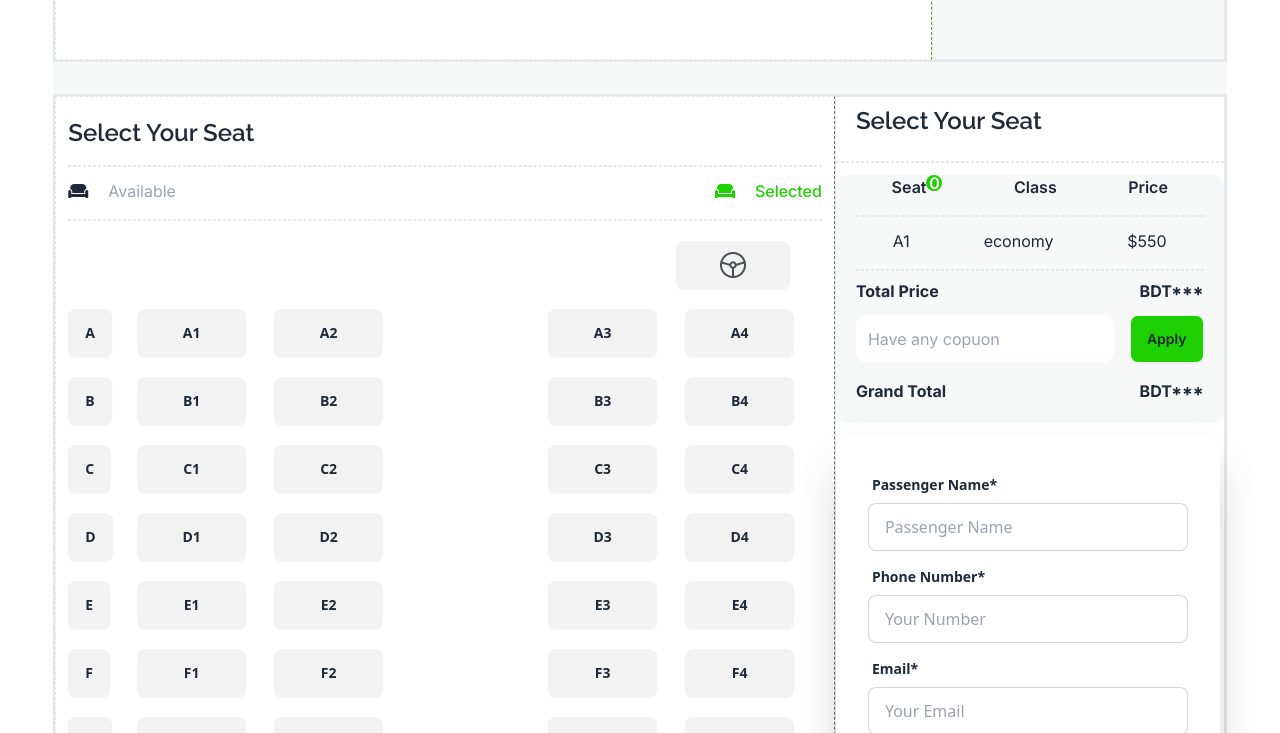
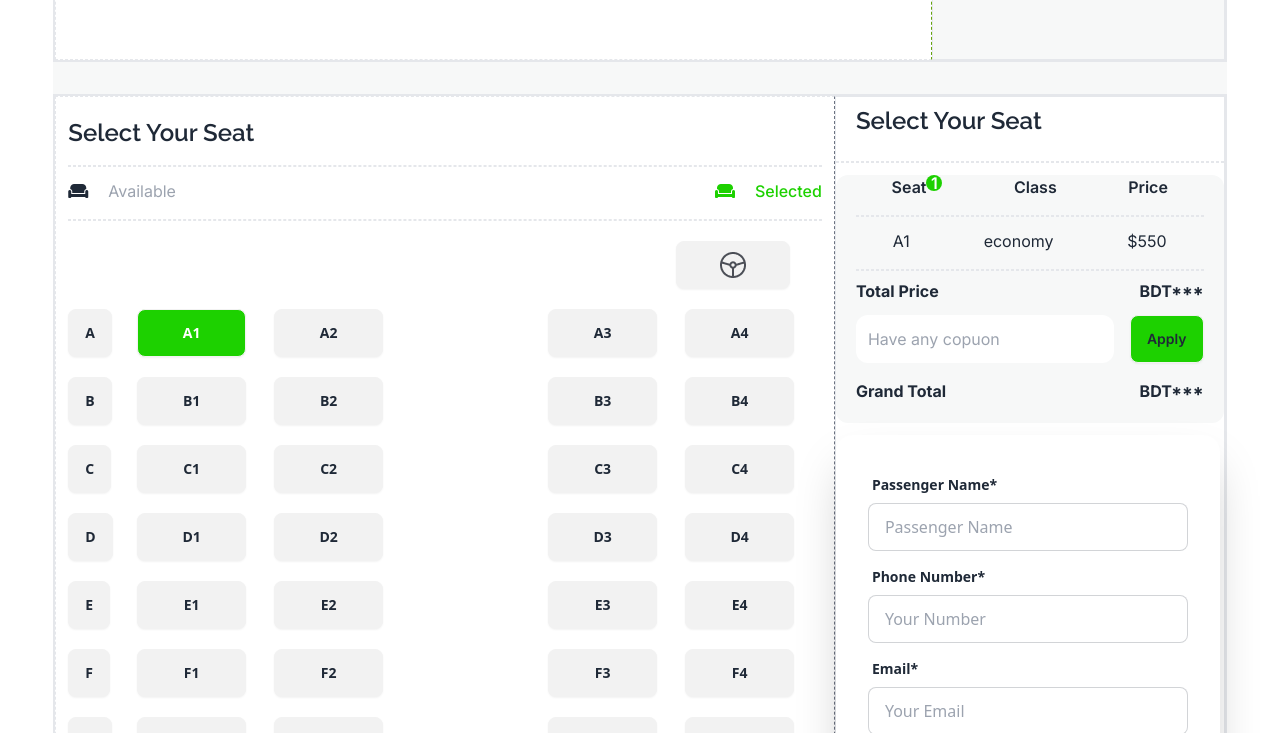
Before and after one commit to MohammadRayhan190720/Smart-ticketing, a plain HTML site: page index.html in a window 1280 px wide. Both pictures are taken after a click on the button "A1". Shown: the part 1842-2575 px from the top of the page. Drawn offline with nearby package versions, Linux system fonts and the light colour scheme.

Commit message:
selected added to the seat

```diff
--- a/index.html
+++ b/index.html
@@ -189,7 +189,7 @@
 
               </div>
               <div>
-                <button class="btn bg-buttoncolor"><i class="fa-solid fa-couch"></i> <span>40</span> Seats left</button>
+                <button class="btn bg-buttoncolor"><i class="fa-solid fa-couch"></i> <span id="available-seat">40</span> Seats left</button>
 
               </div>
             </div>
@@ -483,7 +483,7 @@
               <div class="font-semibold flex justify-around">
                 <div class="flex">
                 <p>Seat </p>
-                <span class="bg-primary rounded-full flex  justify-center items-center w-4 h-4 text-white">0</span>
+                <span id="displaySelectedSeat" class="bg-primary rounded-full flex  justify-center items-center w-4 h-4 text-white">0</span>
               </div>
               <p>Class</p>
               <p>Price</p>
--- a/js/script.js
+++ b/js/script.js
@@ -1,9 +1,22 @@
 // finding element
 const selectedSeat = document.getElementById('selectedSeat');
 
+const displaySelectedSeat = document.getElementById('displaySelectedSeat');
+
+const availableSeat = document.getElementById('available-seat');
 
 
+const totalSelectedSeat = [];
 function selectedSeatHandler(event){
+
+  event.classList.add('bg-primary');
+  event.classList.add('text-white');
+
+  totalSelectedSeat.push(event.innerText);
+  displaySelectedSeat.innerText = totalSelectedSeat.length;
+
+  const availableSeatNumber = parseInt(availableSeat.innerText);
+
 
 
   selectedSeat.innerHTML = `
```
